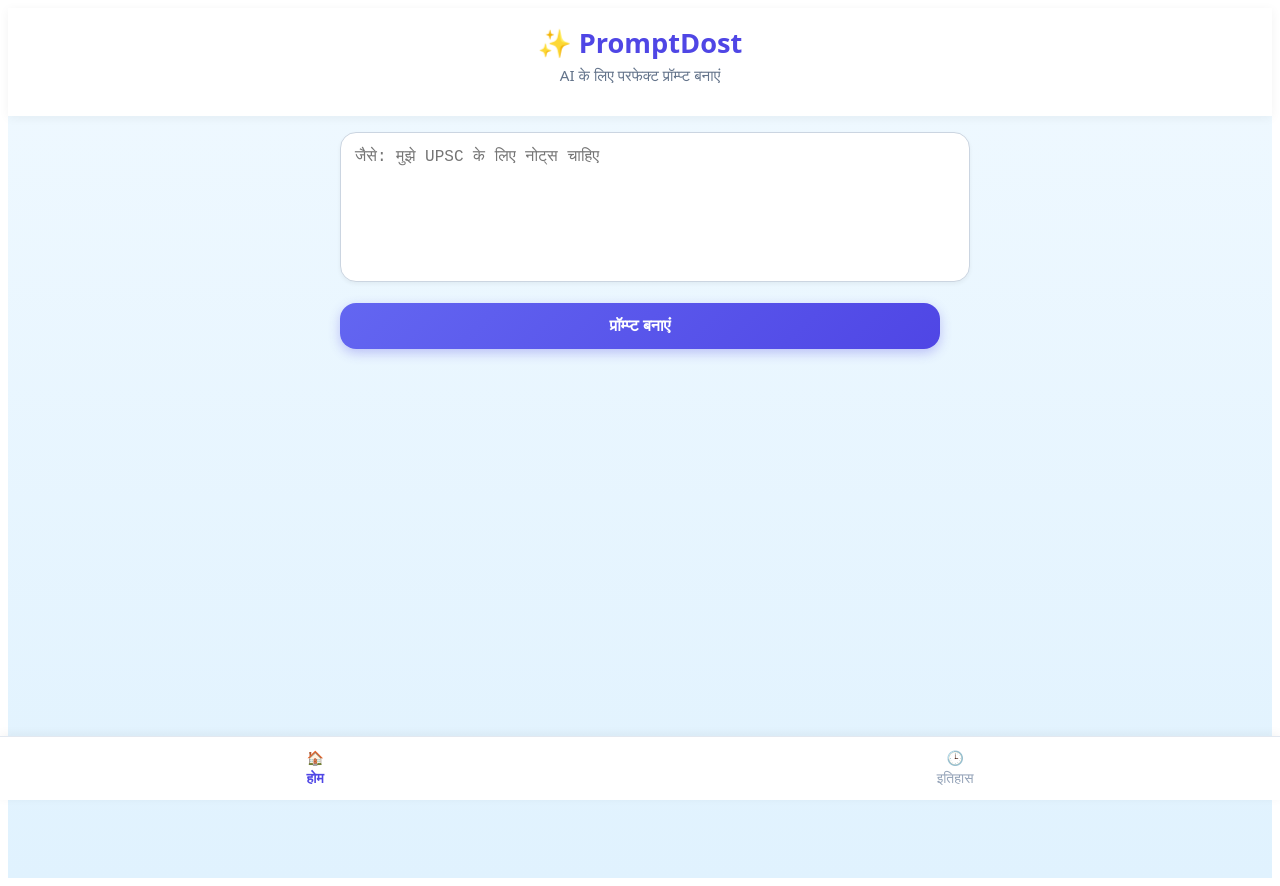
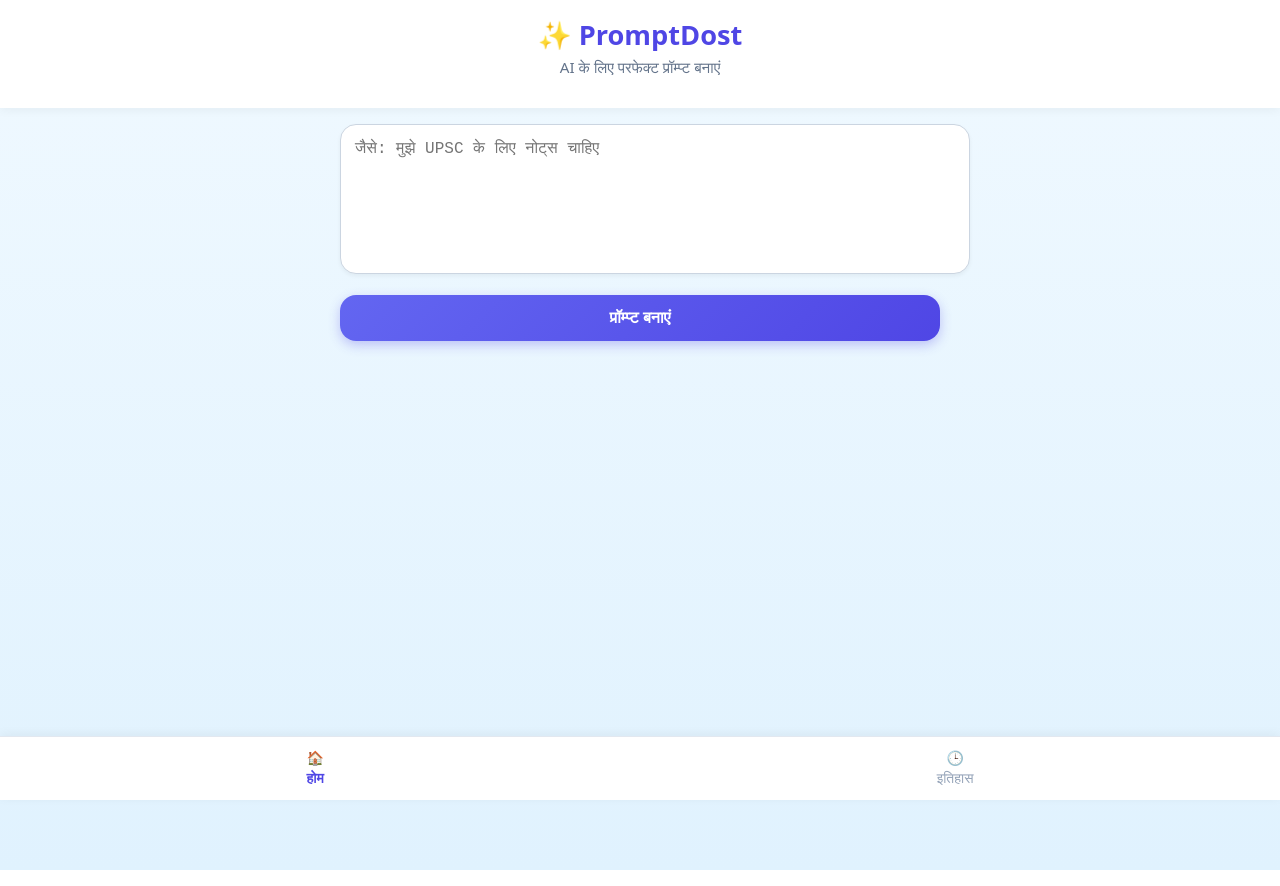
Before and after one commit to mahendramirdhapy-tech/ai-prompt-maker, a Next.js app: page / in a window 1280 px wide. Built offline with nearby package versions, Linux system fonts and the light colour scheme.

Commit message:
Update layout.tsx

```diff
--- a/app/layout.tsx
+++ b/app/layout.tsx
@@ -5,7 +5,7 @@
 }) {
   return (
     <html lang="hi">
-      <body style={{ fontFamily: 'system-ui, sans-serif' }}>
+      <body style={{ margin: 0, fontFamily: 'system-ui, sans-serif' }}>
         {children}
       </body>
     </html>
```
